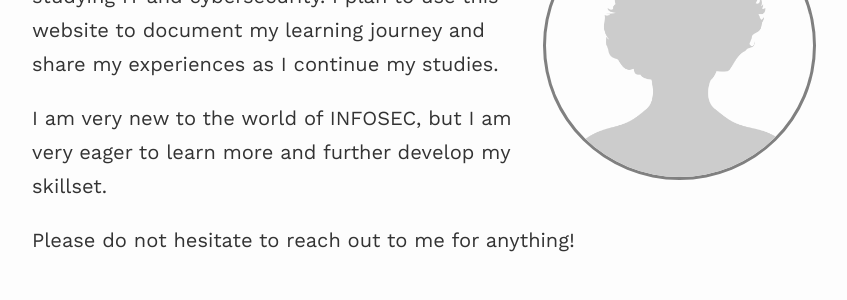
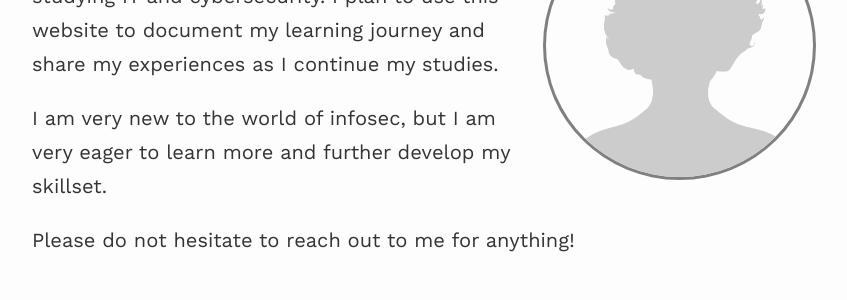
Before and after one commit to jackdmiller/jackdmiller.github.io, a Jekyll site: the page built from index.md, in a window 1280 px wide. Shown: the part 281-581 px from the top of the page, without its empty margins (208-1055 px from the left). Built offline with Jekyll 4.4.1, drawn with Linux system fonts in a browser that asks for light colours; nearby versions of some CDN libraries.

```diff
--- a/index.md
+++ b/index.md
@@ -9,6 +9,6 @@ published: true
 
 Hello, and welcome to my site! My name is Jack Miller and I am currently a university student studying IT and cybersecurity. I plan to use this website to document my learning journey and share my experiences as I continue my studies.
 
-I am very new to the world of INFOSEC, but I am very eager to learn more and further develop my skillset.
+I am very new to the world of infosec, but I am very eager to learn more and further develop my skillset.
 
 Please do not hesitate to reach out to me for anything!
```
